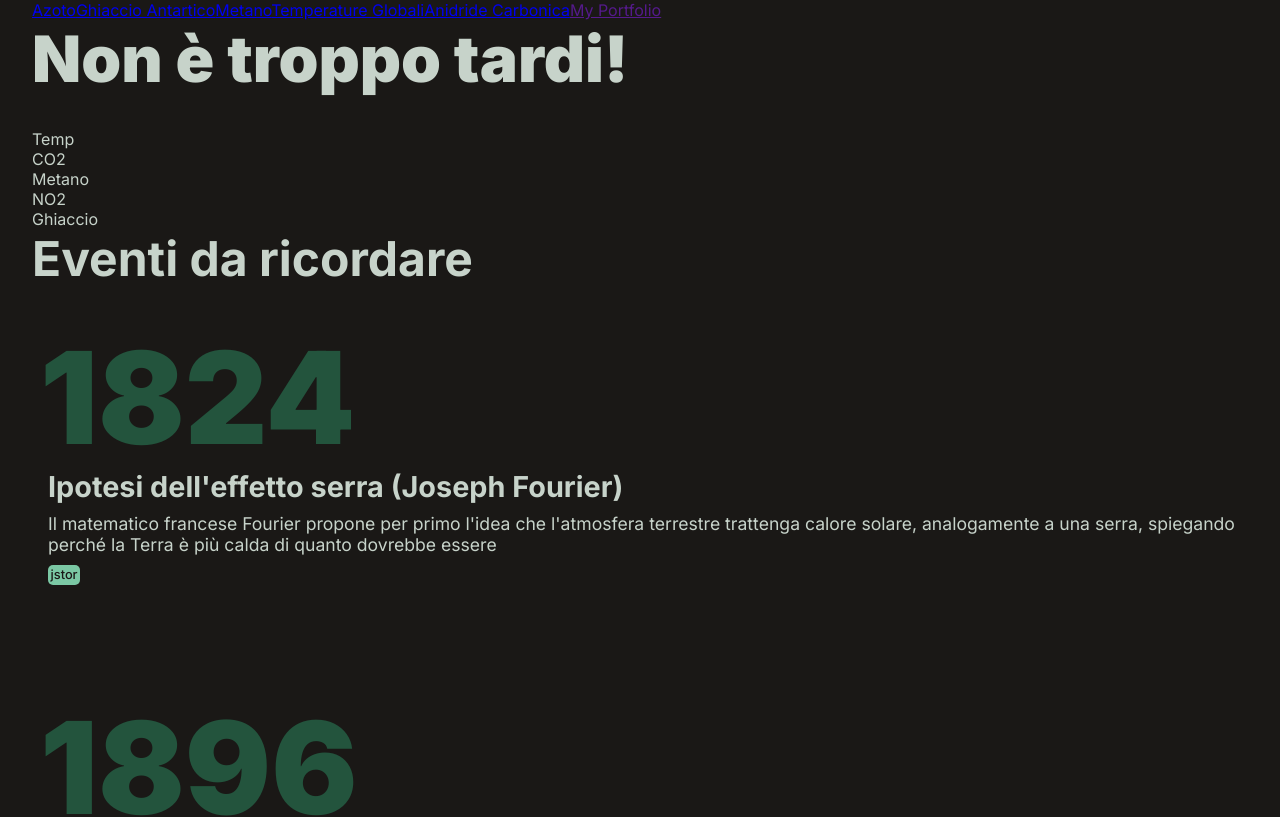
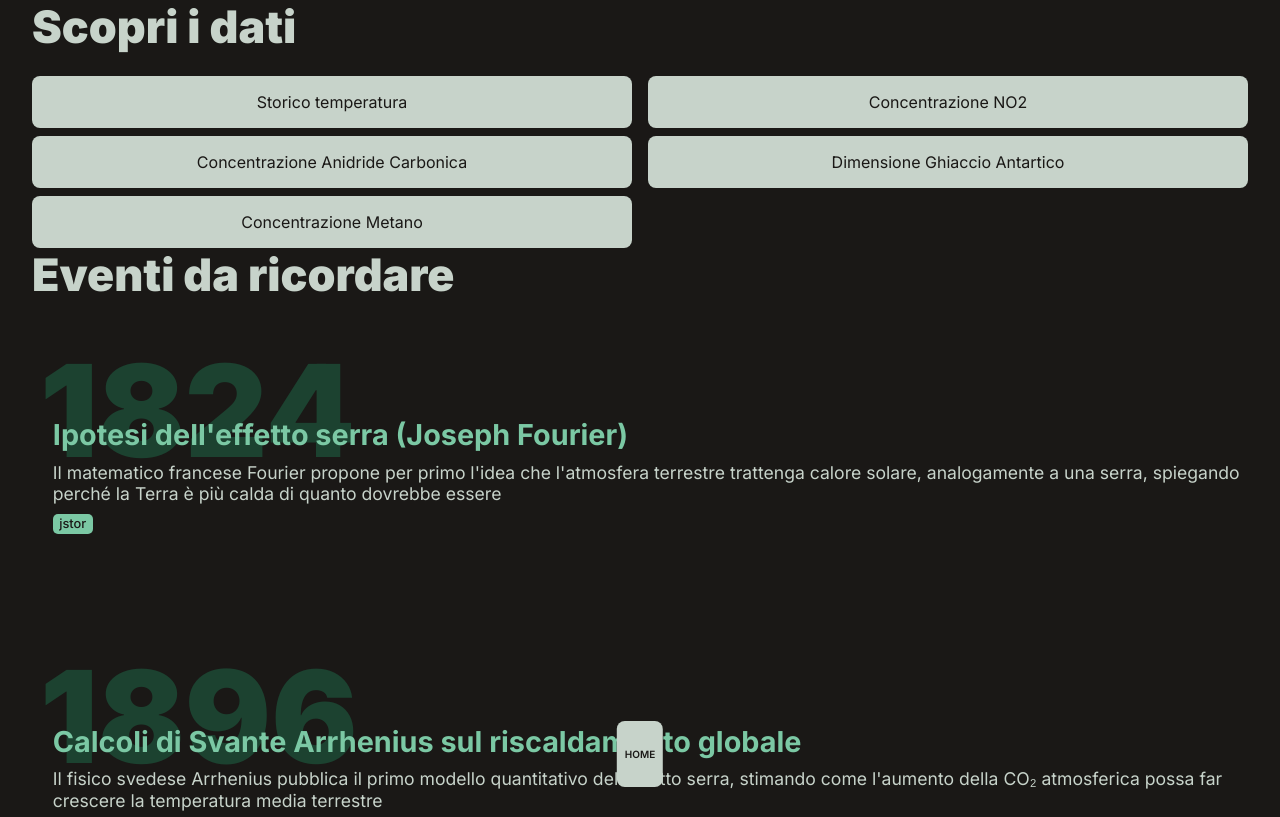
Before and after one commit to IlPiova/S2I-finalProjecct-global-warming-data, a React (Vite) app: page / in a window 1280 px wide. Shown: the top 817 px of the page. Built offline with nearby package versions, Linux system fonts and the light colour scheme.

Commit message:
Aggiornato stile generale
impostato lo stile generale per la versione mbile del sito

```diff
--- a/src/components/CO2/CarbonDiox.jsx
+++ b/src/components/CO2/CarbonDiox.jsx
@@ -13,6 +13,7 @@ export default function CarbonDioxComponent() {
       return {
         average: obj.cycle,
         trend: obj.trend,
+        date: `${obj.day}.${obj.month}.${obj.year}`,
       };
     });
   }
--- a/src/components/Home/Home.jsx
+++ b/src/components/Home/Home.jsx
@@ -1,9 +1,11 @@
 import Navbar from "../Navbar/Navbar";
 import eventsArr from "../../assets/events.json";
+import { useNavigate } from "react-router";
 
 import "./home.scss";
 
 export default function Home() {
+  let navigate = useNavigate();
   //Funzione per creare la timeline degli eventi principali riguardanti il riscaldamento climatico
   function makeTimeLine() {
     return eventsArr.map((event) => (
@@ -27,16 +29,38 @@ export default function Home() {
   return (
     <>
       <Navbar></Navbar>
-      <h1>Non è troppo tardi!</h1>
+      <h1>Scopri i dati</h1>
       <div className="general-container">
-        <div id="temperatura">Temp</div>
-        <div id="co2">CO2</div>
-        <div id="Met">Metano</div>
-        <div id="no2">NO2</div>
-        <div id="ghiaccio-polare">Ghiaccio</div>
+        <div
+          className="elem-box"
+          id="temperatura"
+          onClick={() => navigate("/temperatura")}
+        >
+          Storico temperatura
+        </div>
+        <div
+          className="elem-box"
+          id="co2"
+          onClick={() => navigate("/anidride-carbonica")}
+        >
+          Concentrazione Anidride Carbonica
+        </div>
+        <div className="elem-box" id="Met" onClick={() => navigate("/metano")}>
+          Concentrazione Metano
+        </div>
+        <div className="elem-box" id="no2" onClick={() => navigate("/azoto")}>
+          Concentrazione NO2
+        </div>
+        <div
+          className="elem-box"
+          id="ghiaccio"
+          onClick={() => navigate("/ghiaccio-antartico")}
+        >
+          Dimensione Ghiaccio Antartico
+        </div>
       </div>
 
-      <h2>Eventi da ricordare</h2>
+      <h1>Eventi da ricordare</h1>
       <div className="events-container">{makeTimeLine()}</div>
     </>
   );
--- a/src/components/Home/home.scss
+++ b/src/components/Home/home.scss
@@ -1,13 +1,35 @@
 @import "../../styles/utility";
+
+.general-container {
+  width: 100%;
+  height: auto;
+  column-count: 2;
+  column-width: 40%;
+  .elem-box {
+    width: 100%;
+    height: auto;
+    margin-bottom: 0.5em;
+    background-color: $secondary-color;
+    color: $primary-color;
+    display: flex;
+    justify-content: space-around;
+    align-items: center;
+    padding: 1em;
+    border-radius: 0.5em;
+    cursor: pointer;
+  }
+}
 
 .events-container {
   width: 100%;
+  height: auto;
   display: flex;
   flex-direction: column;
   gap: 0.6em;
   justify-content: center;
   align-items: flex-start;
   .event-container {
+    width: 100%;
     padding: 0.5em;
     display: flex;
     flex-direction: column;
@@ -21,15 +43,14 @@
     .year {
       @extend h1;
       font-size: 8em;
-      color: darken($accent-color, $amount: 40);
-      //   position: relative;
-      //   top: 0;
-      //   left: 0;
+      color: darken($accent-color, $amount: 45);
+      margin-bottom: 0;
     }
     .event-info {
       position: relative;
       top: -5em;
-      left: 0.5em;
+      left: 0.8em;
+      z-index: 1;
       display: flex;
       flex-direction: column;
       gap: 0.6em;
@@ -51,7 +72,7 @@
           text-decoration: none;
           background-color: $accent-color;
           color: $primary-color;
-          padding: 0.2em;
+          padding: 0.2em 0.5em;
           border-radius: 5px;
         }
       }
--- a/src/components/LineChart.jsx/LineChart.jsx
+++ b/src/components/LineChart.jsx/LineChart.jsx
@@ -9,18 +9,15 @@ import {
   ResponsiveContainer,
 } from "recharts";
 
+import "./lineChart.scss";
+
 export default function LineChartComponent({ data }) {
   return (
     <>
       {data && (
-        <div
-          className="general-container"
-          style={{ height: "500px", width: "700px" }}
-        >
+        <div className="chart-container">
           <ResponsiveContainer width="100%" height="100%">
             <LineChart
-              width={500}
-              height={300}
               data={data}
               margin={{
                 top: 5,
@@ -61,14 +58,3 @@ export default function LineChartComponent({ data }) {
     </>
   );
 }
-
-// const CustomTooltip = ({ active, payload, label }) => {
-//   if (active && payload.lenght && label) {
-//     return (
-//       <div style={{ backColor: "red", width: "45px", height: "25px" }}>
-//         <p>{label}</p>
-//         <p>{label}</p>
-//       </div>
-//     );
-//   }
-// };
--- /dev/null
+++ b/src/components/LineChart.jsx/lineChart.scss
@@ -0,0 +1,12 @@
+@import "../../styles/utility";
+
+.chart-container {
+  //   min-width: 200px;
+  width: 100%;
+  //   max-width: 728;
+  height: 90vh;
+  display: flex;
+  justify-content: center;
+  align-items: center;
+  //   margin-bottom: 2em;
+}
--- a/src/components/Navbar/Navbar.jsx
+++ b/src/components/Navbar/Navbar.jsx
@@ -1,18 +1,16 @@
 import { Link } from "react-router-dom";
+import "./navbar.scss";
 
 export default function Navbar() {
   return (
     <ul className="navbar">
-      {/* <Link to="resources">Resorces</Link> */}
-      <Link to="/azoto">Azoto</Link>
-      <Link to="/ghiaccio-antartico">Ghiaccio Antartico</Link>
-      <Link to="/metano">Metano</Link>
-      <Link to="/temperatura">Temperature Globali</Link>
-      <Link to="/anidride-carbonica">Anidride Carbonica</Link>
+      <Link className="nav-item" to="/">
+        HOME
+      </Link>
 
-      <a href="" target="_blank">
+      {/* <a className="nav-item" href="" target="_blank">
         My Portfolio
-      </a>
+      </a> */}
     </ul>
   );
 }
--- /dev/null
+++ b/src/components/Navbar/navbar.scss
@@ -0,0 +1,36 @@
+@import "../../styles/utility";
+
+.navbar {
+  width: fit-content;
+  height: auto;
+  padding: 0.5em;
+  position: fixed;
+  bottom: 0.8em;
+  left: 50%;
+  transform: translate(-50%);
+  display: flex;
+  justify-content: center;
+  align-items: center;
+  gap: 1em;
+  background-color: $secondary-color;
+  color: $primary-color;
+  border-radius: 0.5em;
+  z-index: 99;
+  .nav-item {
+    height: 50px;
+    color: $primary-color;
+    border-radius: 0.2em;
+    text-decoration: none;
+    text-align: center;
+    font-weight: 600;
+    font-size: x-small;
+    display: flex;
+    justify-content: center;
+    align-items: center;
+
+    img {
+      height: inherit;
+      object-fit: cover;
+    }
+  }
+}
--- a/src/components/Temperature/TemperatureComponent.jsx
+++ b/src/components/Temperature/TemperatureComponent.jsx
@@ -13,6 +13,7 @@ export default function TemperatureComponent() {
       return {
         average: obj.station,
         trend: obj.land,
+        date: obj.time,
       };
     });
   }
--- a/src/styles/_utility.scss
+++ b/src/styles/_utility.scss
@@ -7,6 +7,9 @@ $hover-color: #93d0b6; //Dichiarazione classi comuni
   margin: 0;
   padding: 0;
   box-sizing: border-box;
+}
+#root {
+  width: 100%;
 }
 
 body {
@@ -18,18 +21,19 @@ body {
 }
 
 h1 {
+  width: 100%;
   font-family: "Inter", sans-serif;
   font-optical-sizing: auto;
   font-weight: 900;
   font-style: normal;
-  font-size: 4em;
+  font-size: 2.8em;
   margin-bottom: 0.5em;
 }
 
 h2 {
   @extend h1;
   font-weight: 700;
-  font-size: 3em;
+  font-size: 1.6em;
 }
 .description {
   font-family: "Inter", sans-serif;
@@ -43,4 +47,5 @@ h2 {
 .bold {
   @extend .description;
   font-weight: 600;
+  color: $accent-color;
 }
```
Also changed, not shown: src/components/YourTurn/YourTurnPage.jsx (deleted, +0 -7 lines).
